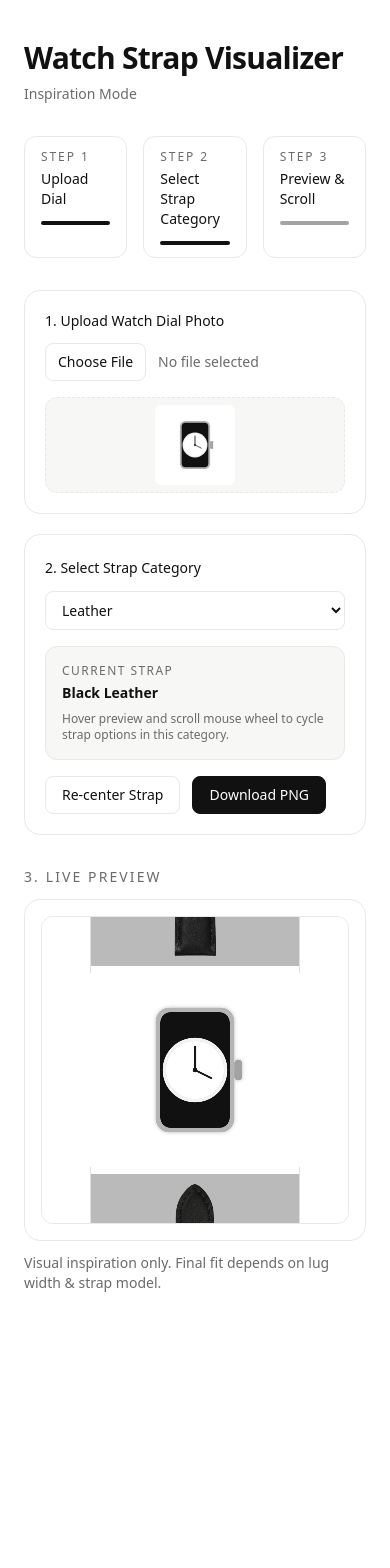
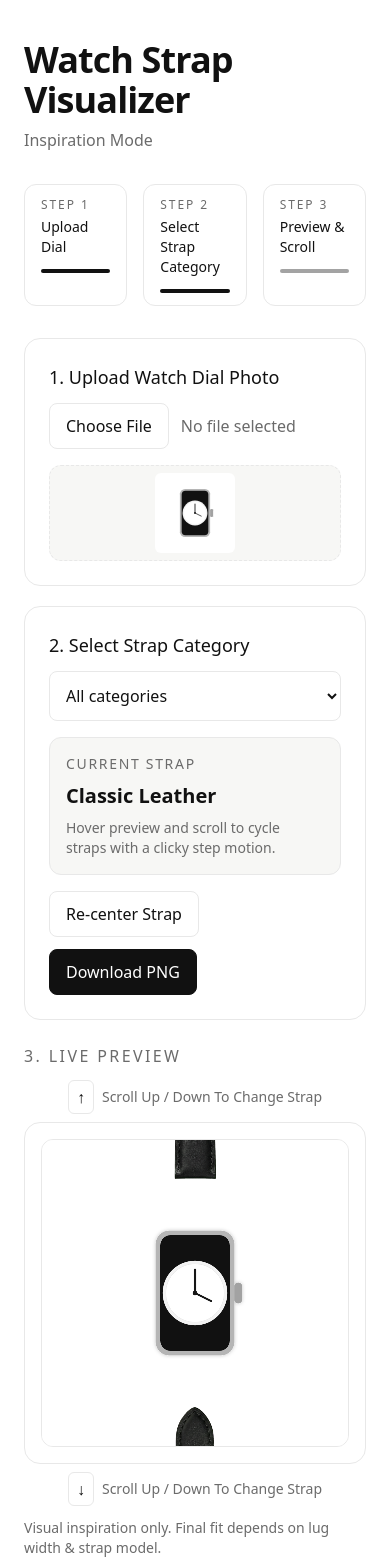
Before and after one commit to sakaarpuri/watch-strap-visualizer, a Next.js app: page / in a window 390 px wide. Shown: the top 1568 px of the page. Before the commit the page ends 1333 px from the top, so only its background shows below. Built offline with nearby package versions, Linux system fonts and the light colour scheme.

Commit message:
Refine UX: left-side controls, clicky strap cycling, and metal strap category

```diff
--- a/app/page.tsx
+++ b/app/page.tsx
@@ -12,7 +12,7 @@ import {
 } from "@/lib/compose";
 import {
   STRAP_CATEGORIES,
-  STRAP_LIBRARY,
+  getStrapsForCategory,
   StrapCategory,
   StrapVariant
 } from "@/lib/strapLibrary";
@@ -22,7 +22,7 @@ const STEPS = ["Upload Dial", "Select Strap Category", "Preview & Scroll"];
 export default function Home() {
   const [watchSrc, setWatchSrc] = useState("/sample-watch.svg");
   const [watchPreviewSrc, setWatchPreviewSrc] = useState("/sample-watch.svg");
-  const [category, setCategory] = useState<StrapCategory>("Leather");
+  const [category, setCategory] = useState<StrapCategory>("All categories");
   const [strapIndex, setStrapIndex] = useState(0);
   const [partA, setPartA] = useState<PartTransform | null>(null);
   const [partB, setPartB] = useState<PartTransform | null>(null);
@@ -31,7 +31,7 @@ export default function Home() {
 
   const canvasRef = useRef<CanvasPreviewRef>(null);
 
-  const strapsInCategory = STRAP_LIBRARY[category];
+  const strapsInCategory = getStrapsForCategory(category);
   const currentStrap: StrapVariant = strapsInCategory[strapIndex] ?? strapsInCategory[0];
 
   const currentStep = !watchSrc ? 1 : !currentStrap ? 2 : 3;
@@ -85,19 +85,20 @@ export default function Home() {
   );
 
   return (
-    <main className="mx-auto max-w-6xl px-6 py-10 md:px-10 md:py-12">
+    <main className="mx-auto max-w-7xl px-6 py-10 md:px-10 md:py-12">
       <header>
-        <h1 className="text-3xl font-semibold tracking-tight">
+        <h1 className="text-4xl font-semibold tracking-tight">
           Watch Strap Visualizer
         </h1>
-        <p className="mt-2 text-sm text-muted">Inspiration Mode</p>
+        <p className="mt-2 text-base text-muted">Inspiration Mode</p>
       </header>
 
       <section className="mt-8">
         <Stepper currentStep={currentStep} steps={STEPS} />
       </section>
 
-      <section className="mt-8 grid gap-5 md:grid-cols-2">
+      <section className="mt-8 grid gap-6 lg:grid-cols-[380px,1fr]">
+        <aside className="space-y-5">
           <ImageUploader
             id="watch"
             label="1. Upload Watch Dial Photo"
@@ -105,8 +106,8 @@ export default function Home() {
             onFileSelect={(file) => void onUploadDial(file, setWatchPreviewSrc)}
           />
 
-        <div className="rounded-2xl border border-line p-5">
-          <label htmlFor="strap-category" className="text-sm font-medium text-ink">
+          <div className="rounded-2xl border border-line p-6">
+            <label htmlFor="strap-category" className="text-lg font-medium text-ink">
               2. Select Strap Category
             </label>
             <select
@@ -116,7 +117,7 @@ export default function Home() {
                 setCategory(event.target.value as StrapCategory);
                 setStrapIndex(0);
               }}
-            className="mt-3 w-full rounded-lg border border-line bg-white px-3 py-2 text-sm text-ink"
+              className="mt-3 w-full rounded-lg border border-line bg-white px-3 py-3 text-base text-ink"
             >
               {STRAP_CATEGORIES.map((option) => (
                 <option key={option} value={option}>
@@ -126,36 +127,47 @@ export default function Home() {
             </select>
 
             <div className="mt-4 rounded-xl border border-line bg-canvas p-4">
-            <p className="text-xs uppercase tracking-[0.12em] text-muted">Current Strap</p>
-            <p className="mt-1 text-sm font-semibold text-ink">{currentStrap.label}</p>
-            <p className="mt-2 text-xs text-muted">
-              Hover preview and scroll mouse wheel to cycle strap options in this category.
+              <p className="text-sm uppercase tracking-[0.12em] text-muted">Current Strap</p>
+              <p className="mt-2 text-xl font-semibold text-ink">{currentStrap.label}</p>
+              <p className="mt-2 text-sm text-muted">
+                Hover preview and scroll to cycle straps with a clicky step motion.
               </p>
             </div>
 
-          <div className="mt-4 flex gap-3">
+            <div className="mt-4 flex flex-wrap gap-3">
               <button
                 type="button"
                 onClick={() => void autoAlignStraps()}
-              className="rounded-lg border border-line px-4 py-2 text-sm text-ink transition hover:bg-canvas"
+                className="rounded-lg border border-line px-4 py-2.5 text-base text-ink transition hover:bg-canvas"
               >
                 {isAutoAligning ? "Auto-aligning..." : "Re-center Strap"}
               </button>
               <button
                 type="button"
                 onClick={() => canvasRef.current?.downloadAsPng()}
-              className="rounded-lg border border-ink bg-ink px-4 py-2 text-sm text-white hover:opacity-90"
+                className="rounded-lg border border-ink bg-ink px-4 py-2.5 text-base text-white hover:opacity-90"
               >
                 Download PNG
               </button>
             </div>
           </div>
-      </section>
+        </aside>
 
-      <section className="mt-8">
-        <h2 className="mb-3 text-sm font-medium uppercase tracking-[0.15em] text-muted">
+        <section>
+          <h2 className="mb-3 text-base font-medium uppercase tracking-[0.15em] text-muted">
             3. Live Preview
           </h2>
+          <div className="mb-2 flex items-center justify-center gap-2 text-center text-sm font-medium text-muted">
+            <button
+              type="button"
+              onClick={() => onCycleStrap(-1)}
+              className="rounded-md border border-line px-2 py-1 text-base text-ink hover:bg-canvas"
+              aria-label="Previous strap"
+            >
+              ↑
+            </button>
+            <span>Scroll Up / Down To Change Strap</span>
+          </div>
         {isCleaningDial ? (
           <div className="rounded-2xl border border-line bg-canvas p-4 text-sm text-muted">
             Cleaning uploaded dial background...
@@ -182,11 +194,23 @@ export default function Home() {
             Upload a watch image to start previewing straps.
           </div>
         )}
+          <div className="mt-2 flex items-center justify-center gap-2 text-center text-sm font-medium text-muted">
+            <button
+              type="button"
+              onClick={() => onCycleStrap(1)}
+              className="rounded-md border border-line px-2 py-1 text-base text-ink hover:bg-canvas"
+              aria-label="Next strap"
+            >
+              ↓
+            </button>
+            <span>Scroll Up / Down To Change Strap</span>
+          </div>
 
         <p className="mt-3 text-sm text-muted">
           Visual inspiration only. Final fit depends on lug width &amp; strap model.
         </p>
         </section>
+      </section>
     </main>
   );
 }
--- a/components/ImageUploader.tsx
+++ b/components/ImageUploader.tsx
@@ -29,18 +29,18 @@ export default function ImageUploader({
   };
 
   return (
-    <div className="rounded-2xl border border-line p-5">
-      <p id={id} className="text-sm font-medium text-ink">
+    <div className="rounded-2xl border border-line p-6">
+      <p id={id} className="text-lg font-medium text-ink">
         {label}
       </p>
       <div className="mt-3 flex items-center gap-3">
         <label
           htmlFor={inputId}
-          className="cursor-pointer rounded-lg border border-line bg-white px-3 py-2 text-sm text-ink transition hover:bg-canvas"
+          className="cursor-pointer rounded-lg border border-line bg-white px-4 py-2.5 text-base text-ink transition hover:bg-canvas"
         >
           Choose File
         </label>
-        <span className="max-w-[160px] truncate text-sm text-muted md:max-w-[220px]">
+        <span className="max-w-[160px] truncate text-base text-muted md:max-w-[220px]">
           {fileName}
         </span>
       </div>
--- a/lib/strapLibrary.ts
+++ b/lib/strapLibrary.ts
@@ -1,6 +1,6 @@
 import type { StrapStyle } from "@/lib/compose";
 
-export type StrapCategory = "Leather" | "Rubber" | "Fabric" | "Metal";
+export type StrapCategory = "All categories" | "Leather" | "Rubber" | "Fabric" | "Metal";
 
 export interface StrapVariant {
   id: string;
@@ -13,28 +13,42 @@ export interface StrapVariant {
 
 const BASE_A = "/sample-strap-a.png";
 const BASE_B = "/sample-strap-b.png";
+const METAL_A = "/metal-strap-a.png";
+const METAL_B = "/metal-strap-b.png";
 
-export const STRAP_LIBRARY: Record<StrapCategory, StrapVariant[]> = {
+const ORIG_TINT: StrapStyle = { name: "Original", color: "#000000", alpha: 0 };
+
+export const STRAP_LIBRARY: Record<Exclude<StrapCategory, "All categories">, StrapVariant[]> = {
   Leather: [
-    { id: "leather-black", label: "Black Leather", category: "Leather", strapASrc: BASE_A, strapBSrc: BASE_B, tint: { name: "Black Leather", color: "#1b1b1b", alpha: 0.3 } },
-    { id: "leather-brown", label: "Brown Leather", category: "Leather", strapASrc: BASE_A, strapBSrc: BASE_B, tint: { name: "Brown Leather", color: "#6f4a2f", alpha: 0.3 } },
-    { id: "leather-burgundy", label: "Burgundy Leather", category: "Leather", strapASrc: BASE_A, strapBSrc: BASE_B, tint: { name: "Burgundy Leather", color: "#5f2730", alpha: 0.28 } }
+    { id: "leather-classic", label: "Classic Leather", category: "Leather", strapASrc: BASE_A, strapBSrc: BASE_B, tint: ORIG_TINT }
   ],
   Rubber: [
-    { id: "rubber-black", label: "Black Rubber", category: "Rubber", strapASrc: BASE_A, strapBSrc: BASE_B, tint: { name: "Black Rubber", color: "#1a1a1a", alpha: 0.38 } },
-    { id: "rubber-olive", label: "Olive Rubber", category: "Rubber", strapASrc: BASE_A, strapBSrc: BASE_B, tint: { name: "Olive Rubber", color: "#51613f", alpha: 0.34 } },
-    { id: "rubber-navy", label: "Navy Rubber", category: "Rubber", strapASrc: BASE_A, strapBSrc: BASE_B, tint: { name: "Navy Rubber", color: "#2a3a56", alpha: 0.35 } }
+    { id: "rubber-sport", label: "Sport Rubber", category: "Rubber", strapASrc: BASE_A, strapBSrc: BASE_B, tint: ORIG_TINT }
   ],
   Fabric: [
-    { id: "fabric-olive", label: "Olive NATO", category: "Fabric", strapASrc: BASE_A, strapBSrc: BASE_B, tint: { name: "Olive NATO", color: "#647247", alpha: 0.31 } },
-    { id: "fabric-sand", label: "Sand Canvas", category: "Fabric", strapASrc: BASE_A, strapBSrc: BASE_B, tint: { name: "Sand Canvas", color: "#8f7f62", alpha: 0.28 } },
-    { id: "fabric-gray", label: "Gray Sailcloth", category: "Fabric", strapASrc: BASE_A, strapBSrc: BASE_B, tint: { name: "Gray Sailcloth", color: "#666b73", alpha: 0.3 } }
+    { id: "fabric-nato", label: "NATO Fabric", category: "Fabric", strapASrc: BASE_A, strapBSrc: BASE_B, tint: ORIG_TINT }
   ],
   Metal: [
-    { id: "metal-polished", label: "Polished Steel", category: "Metal", strapASrc: BASE_A, strapBSrc: BASE_B, tint: { name: "Polished Steel", color: "#9ca3ad", alpha: 0.22 } },
-    { id: "metal-brushed", label: "Brushed Steel", category: "Metal", strapASrc: BASE_A, strapBSrc: BASE_B, tint: { name: "Brushed Steel", color: "#818992", alpha: 0.26 } },
-    { id: "metal-black", label: "Black PVD", category: "Metal", strapASrc: BASE_A, strapBSrc: BASE_B, tint: { name: "Black PVD", color: "#262626", alpha: 0.34 } }
+    { id: "metal-bracelet", label: "Steel Bracelet", category: "Metal", strapASrc: METAL_A, strapBSrc: METAL_B, tint: ORIG_TINT }
   ]
 };
 
-export const STRAP_CATEGORIES = Object.keys(STRAP_LIBRARY) as StrapCategory[];
+export const STRAP_CATEGORIES: StrapCategory[] = [
+  "All categories",
+  "Leather",
+  "Rubber",
+  "Fabric",
+  "Metal"
+];
+
+export const getStrapsForCategory = (category: StrapCategory): StrapVariant[] => {
+  if (category === "All categories") {
+    return [
+      ...STRAP_LIBRARY.Leather,
+      ...STRAP_LIBRARY.Rubber,
+      ...STRAP_LIBRARY.Fabric,
+      ...STRAP_LIBRARY.Metal
+    ];
+  }
+  return STRAP_LIBRARY[category];
+};
```
Also changed, not shown: components/CanvasPreview.tsx (+18 -5 lines), public/metal-strap-a.png (added), public/metal-strap-b.png (added). Lines whose indentation alone changed are shown as unchanged.
